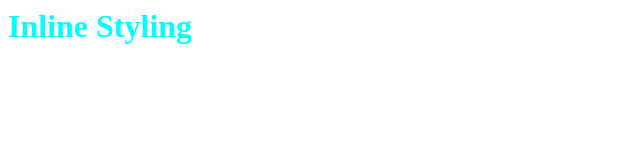
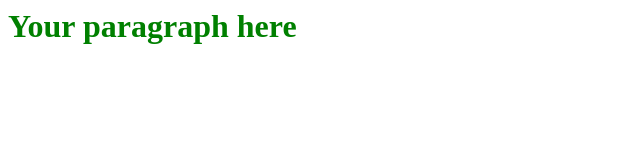
Before and after one commit to BernardMairura/prep34, a plain HTML site: page index.html in a window 1280 px wide. Shown: the whole page, without its empty margins (0-640 px from the left). Drawn offline with Linux system fonts and the light colour scheme.

Commit message:
Internal styling(on head area)

```diff
--- a/index.html
+++ b/index.html
@@ -1,8 +1,13 @@
 <html>
     <head>
         <title>ESN'B LIMITED</title>
+        <style type="text/css">
+            h1{
+                color: green;
+            }
+        </style>
     </head>
     <body>
-        <h1 style="color: aqua;"> <p>Inline Styling</p></h1>
+        <h1>Your paragraph here</h1>
     </body>
 </html>
```
